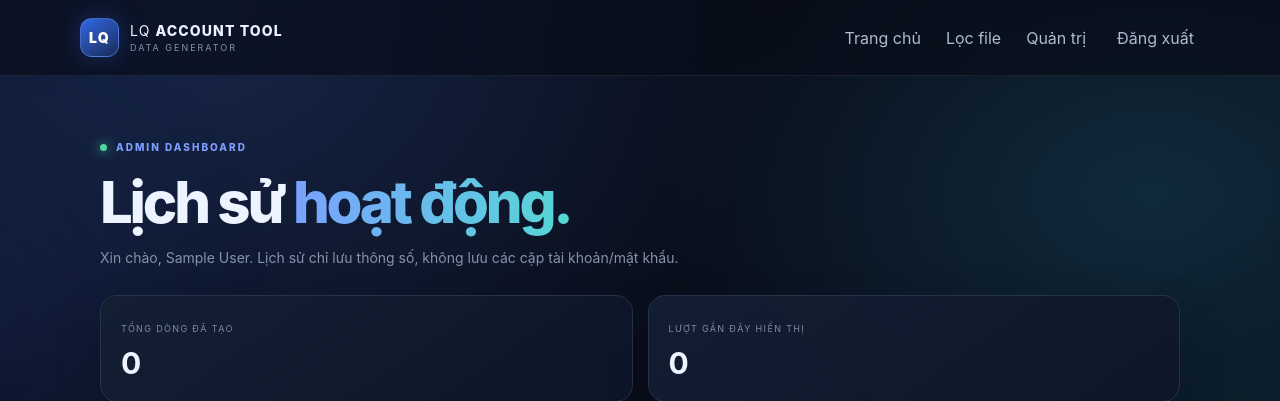
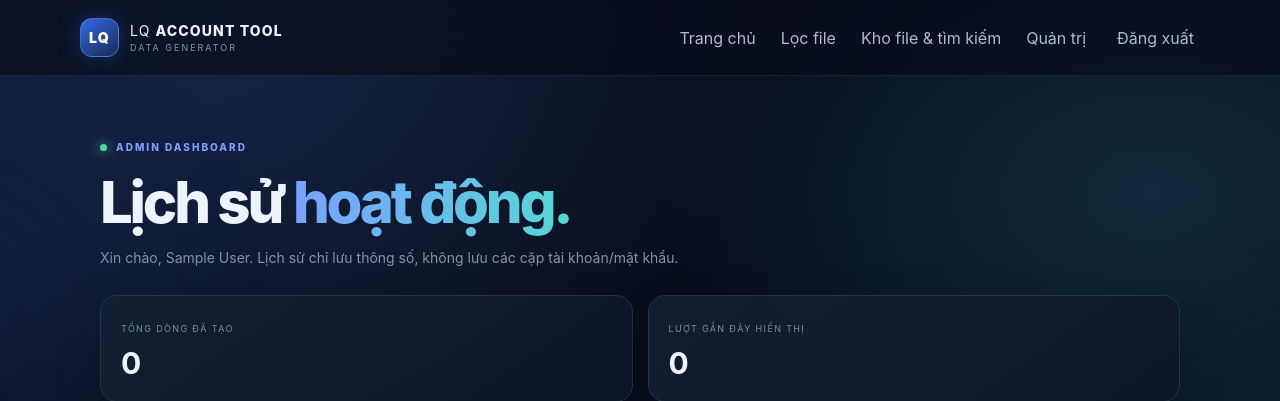
Before and after one commit to tvs-huucuutoi/lq-account, a Flask app: page /admin in a window 1280 px wide. Shown: the top 401 px of the page. Run offline with Flask 3, Linux system fonts and the light colour scheme; the visitor is signed in with stand-in values (Sample User, id 1); data that the repository does not hold is empty.

Commit message:
Add admin navigation link for keyword file library

```diff
--- a/templates/base.html
+++ b/templates/base.html
@@ -15,6 +15,7 @@
       <a href="{{ url_for('index') }}">Trang chủ</a>
       <a href="{{ url_for('filter_page') }}">Lọc file</a>
       {% if is_admin %}
+        <a href="{{ url_for('keyword_search_page') }}">Kho file & tìm kiếm</a>
         <a href="{{ url_for('admin') }}">Quản trị</a>
         <form method="post" action="{{ url_for('logout') }}" class="inline-form">
           <input type="hidden" name="_csrf" value="{{ csrf_token }}">
```
